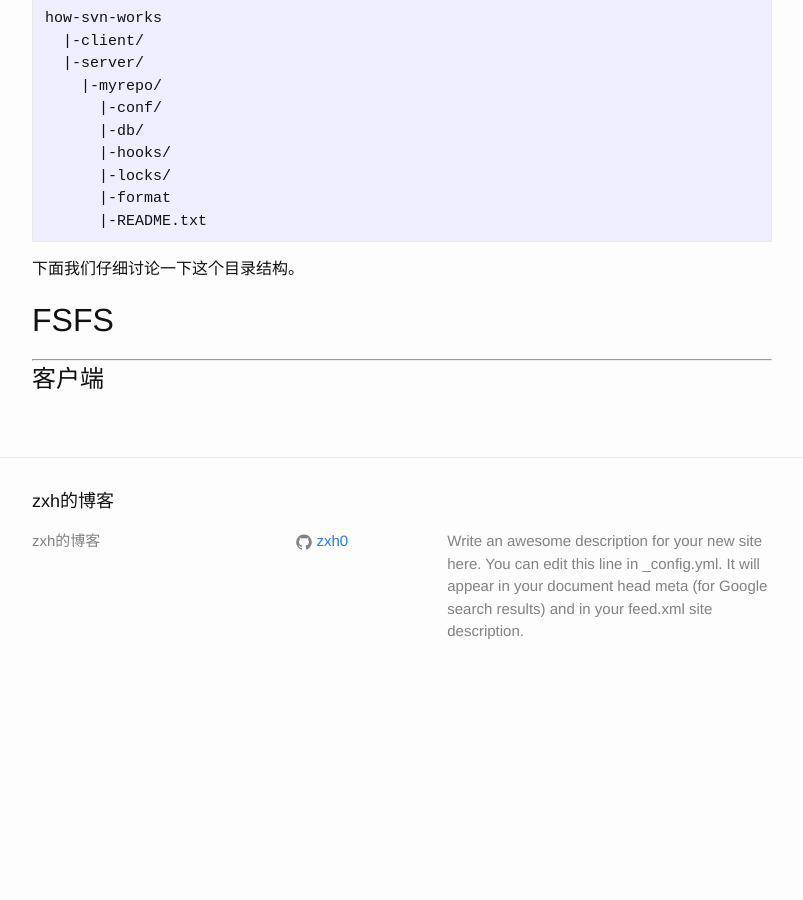
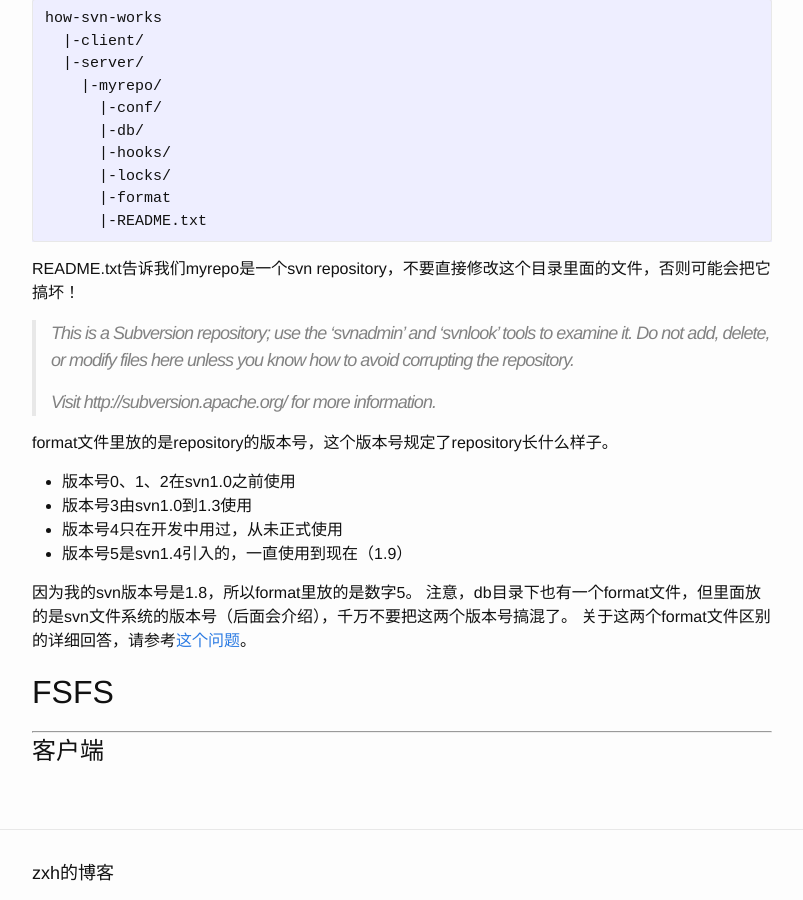
Before and after one commit to 777404/myblog, a Jekyll site: the page built from blog/_posts/2015-11-12-how-svn-works.md, in a window 1280 px wide and 900 px high, scrolled down 938 px. Shown: the whole window, without its empty margins (238-1041 px from the left). Built offline with Jekyll 4.4.1, drawn with Linux system fonts in a browser that asks for light colours; Markdown is read by kramdown in place of the engine named in the settings; before the commit the page ends 1641 px from its top, so only the background shows below that.

Commit message:
repo format

````diff
--- a/blog/_posts/how-svn-works/server/01-repo-structure.md
+++ b/blog/_posts/how-svn-works/server/01-repo-structure.md
@@ -30,4 +30,20 @@ how-svn-works
       |-README.txt
 ```
 
-下面我们仔细讨论一下这个目录结构。
+README.txt告诉我们myrepo是一个svn repository，不要直接修改这个目录里面的文件，否则可能会把它搞坏！
+> This is a Subversion repository; use the 'svnadmin' and 'svnlook'
+> tools to examine it.  Do not add, delete, or modify files here
+> unless you know how to avoid corrupting the repository.
+>
+> Visit http://subversion.apache.org/ for more information.
+
+format文件里放的是repository的版本号，这个版本号规定了repository长什么样子。
+
+* 版本号0、1、2在svn1.0之前使用
+* 版本号3由svn1.0到1.3使用
+* 版本号4只在开发中用过，从未正式使用
+* 版本号5是svn1.4引入的，一直使用到现在（1.9）
+
+因为我的svn版本号是1.8，所以format里放的是数字5。
+注意，db目录下也有一个format文件，但里面放的是svn文件系统的版本号（后面会介绍），千万不要把这两个版本号搞混了。
+关于这两个format文件区别的详细回答，请参考[这个问题](http://serverfault.com/questions/277441/difference-between-the-format-and-db-format-files-in-a-subversion-repository)。
````
